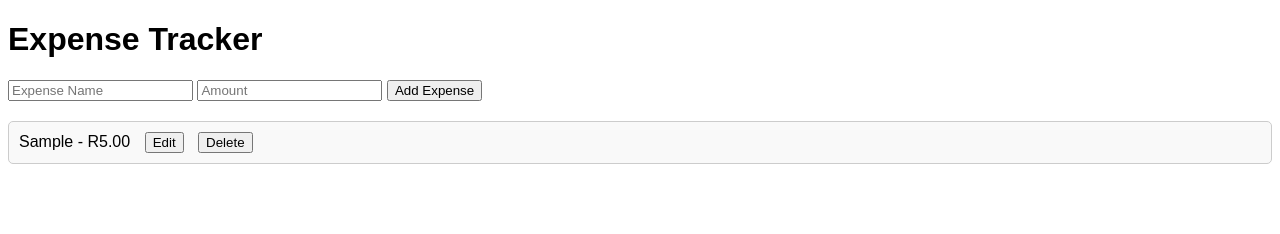
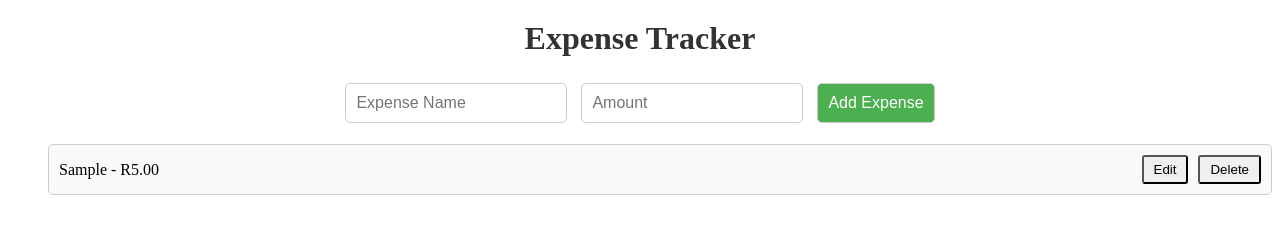
Before and after one commit to BoitumeloMokoena/Code_Alpha_Expense_Tracker, a plain HTML site: page index.html in a window 1280 px wide. Both pictures are taken after typing "Sample", "5" into the empty fields and a click on the button "Add Expense". Drawn offline with Linux system fonts and the light colour scheme.

Commit message:
Expense Tracker style updated

```diff
--- a/index.html
+++ b/index.html
@@ -1,31 +1,33 @@
 <!DOCTYPE html>
 <html lang="en">
 <head>
+    <link rel="stylesheet" type="text/css" href="styles.css">
+
     <meta charset="UTF-8">
     <meta name="viewport" content="width=device-width, initial-scale=1.0">
     <title>Expense Tracker</title>
-    <style>
-        body {
-            font-family: Arial, sans-serif;
-        }
-        #expenseForm {
-            margin-bottom: 20px;
-        }
-        #expensesList {
-            list-style-type: none;
-            padding: 0;
-        }
-        .expense-item {
-            margin-bottom: 10px;
-            padding: 10px;
-            border: 1px solid #ccc;
-            border-radius: 5px;
-            background-color: #f9f9f9;
-        }
-        .expense-item button {
-            margin-left: 10px;
-        }
-    </style>
+<!--    <style>-->
+<!--        body {-->
+<!--            font-family: Arial, sans-serif;-->
+<!--        }-->
+<!--        #expenseForm {-->
+<!--            margin-bottom: 20px;-->
+<!--        }-->
+<!--        #expensesList {-->
+<!--            list-style-type: none;-->
+<!--            padding: 0;-->
+<!--        }-->
+<!--        .expense-item {-->
+<!--            margin-bottom: 10px;-->
+<!--            padding: 10px;-->
+<!--            border: 1px solid #ccc;-->
+<!--            border-radius: 5px;-->
+<!--            background-color: #f9f9f9;-->
+<!--        }-->
+<!--        .expense-item button {-->
+<!--            margin-left: 10px;-->
+<!--        }-->
+<!--    </style>-->
 </head>
 <body>
 
--- /dev/null
+++ b/styles.css
@@ -0,0 +1,78 @@
+
+/* Header styling */
+h1 {
+    text-align: center;
+    margin-top: 20px;
+    color: #333;
+}
+
+/* Form styling */
+#expenseForm {
+    text-align: center;
+}
+
+#expenseName,
+#expenseAmount,
+button[type="submit"] {
+    margin: 5px;
+    padding: 10px;
+    border: 1px solid #ccc;
+    border-radius: 5px;
+    font-size: 16px;
+}
+
+#expenseName,
+#expenseAmount {
+    width: 200px;
+}
+
+button[type="submit"] {
+    background-color: #4CAF50;
+    color: white;
+    cursor: pointer;
+}
+
+button[type="submit"]:hover {
+    background-color: #45a049;
+}
+
+/* Expenses list styling */
+.expense-item {
+    display: flex;
+    justify-content: space-between;
+    align-items: center;
+    margin-bottom: 10px;
+    padding: 10px;
+    border: 1px solid #ccc;
+    border-radius: 5px;
+    background-color: #f9f9f9;
+}
+
+.expense-item span {
+    flex: 1;
+}
+
+.expense-item button {
+    margin-left: 10px;
+    padding: 5px 10px;
+    border-radius: 3px;
+    cursor: pointer;
+}
+
+.expense-item button.edit {
+    background-color: #2196F3;
+    color: white;
+}
+
+.expense-item button.edit:hover {
+    background-color: #0b7dda;
+}
+
+.expense-item button.delete {
+    background-color: #f44336;
+    color: white;
+}
+
+.expense-item button.delete:hover {
+    background-color: #da190b;
+}
```
